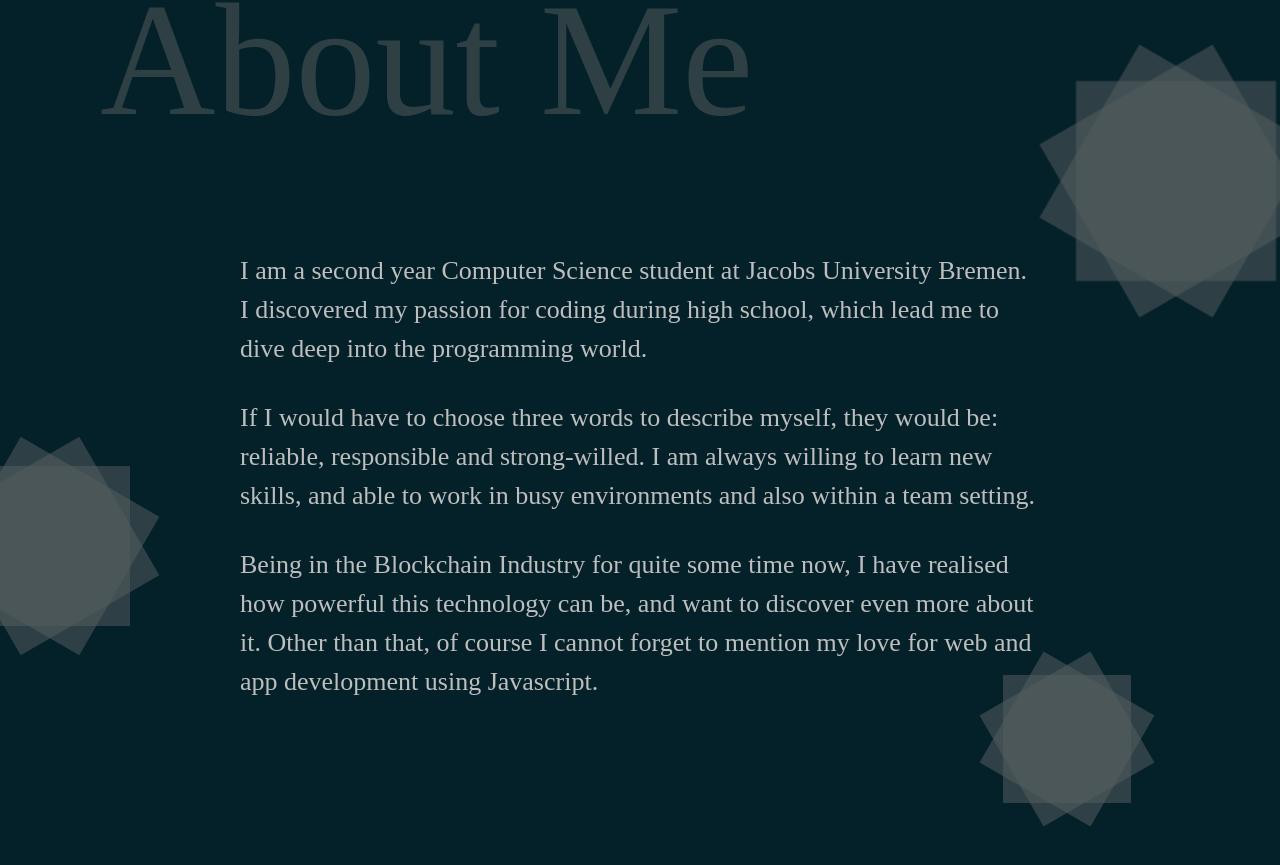
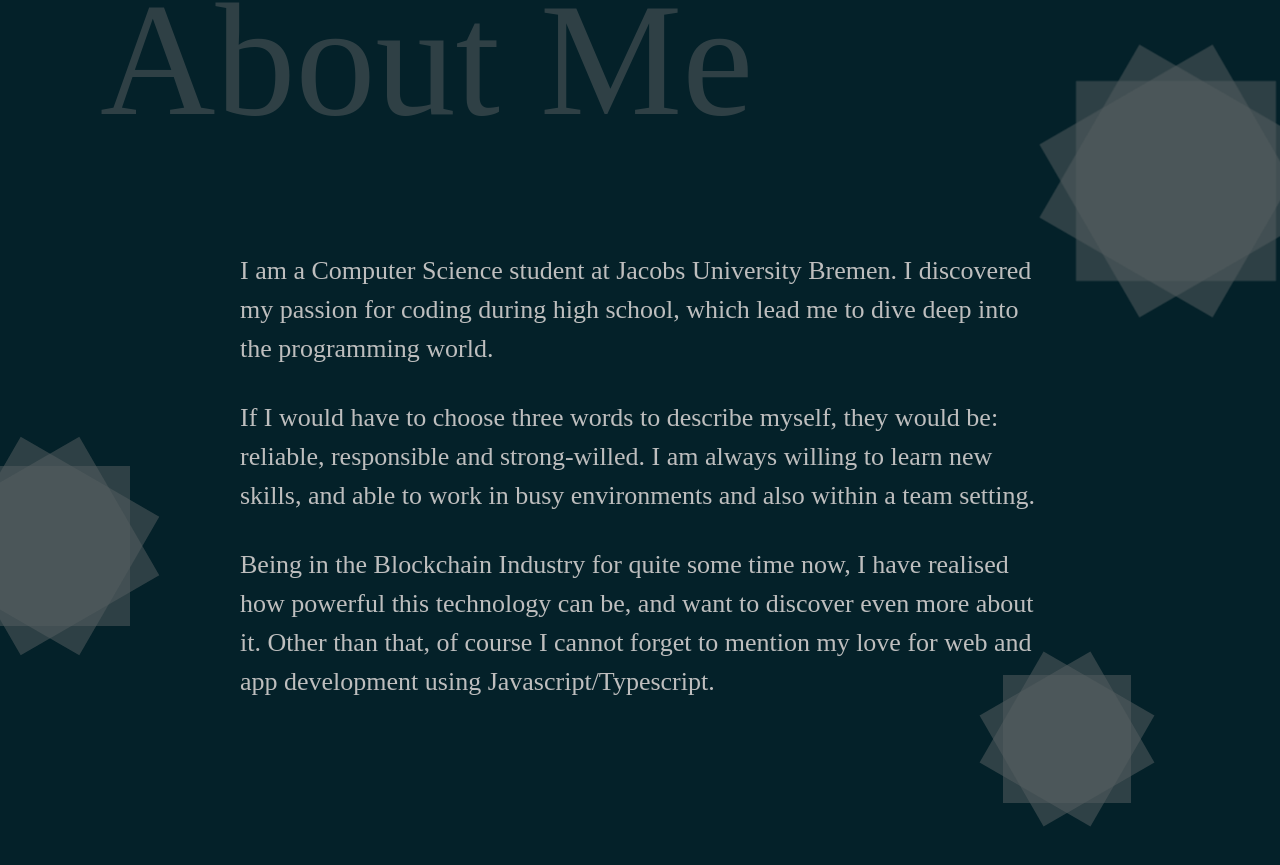
Before and after one commit to JovanShandro/jovanshandro.com, a Next.js app: page / in a window 1280 px wide. Shown: the part 946-1811 px from the top of the page. Built offline with nearby package versions, Linux system fonts and the light colour scheme; some icons are missing.

Commit message:
update about page

```diff
--- a/src/sections/About.tsx
+++ b/src/sections/About.tsx
@@ -6,7 +6,7 @@ const AboutSection = () => {
       <h1>About Me</h1>
       <div className="about-me-info">
         <p>
-          I am a second year Computer Science student at Jacobs University
+          I am a Computer Science student at Jacobs University
           Bremen. I discovered my passion for coding during high school, which
           lead me to dive deep into the programming world.
         </p>
@@ -20,7 +20,7 @@ const AboutSection = () => {
           Being in the Blockchain Industry for quite some time now, I have
           realised how powerful this technology can be, and want to discover
           even more about it. Other than that, of course I cannot forget to
-          mention my love for web and app development using Javascript.
+          mention my love for web and app development using Javascript/Typescript.
         </p>
         <div className="right-corner">
           <div className="star"></div>
```
